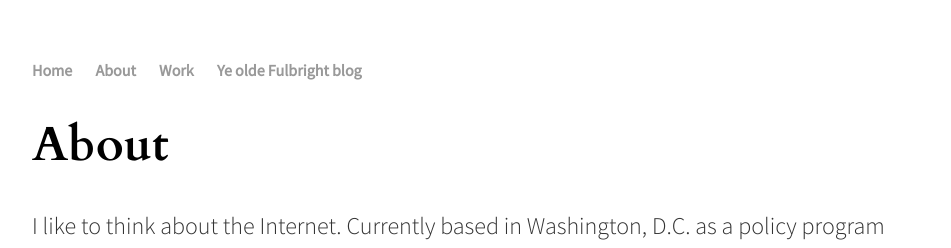
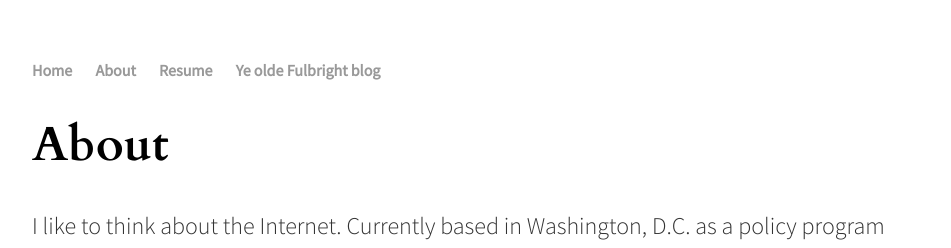
Before and after one commit to emilme/emilme.github.io, a Jekyll site: the page built from about/index.html, in a window 1280 px wide. Shown: the top 248 px of the page, without its empty margins (160-1111 px from the left). Built offline with Jekyll 4.4.1, drawn with Linux system fonts in a browser that asks for light colours.

Commit message:
Update default.html

```diff
--- a/_layouts/default.html
+++ b/_layouts/default.html
@@ -22,7 +22,7 @@
 	    		<ul>
 	        		<li><a href="/">Home</a></li>
 		        	<li><a href="/about">About</a></li>
-	        		<li><a href="/resume">Work</a></li>
+	        		<li><a href="/resume">Resume</a></li>
 	        		<!-- <li><a href="/blog">Blog</a></li>-->
 	        		<li><a href="http://emilyinrok.tumblr.com">Ye olde Fulbright blog</a></li>
     			</ul>
```
